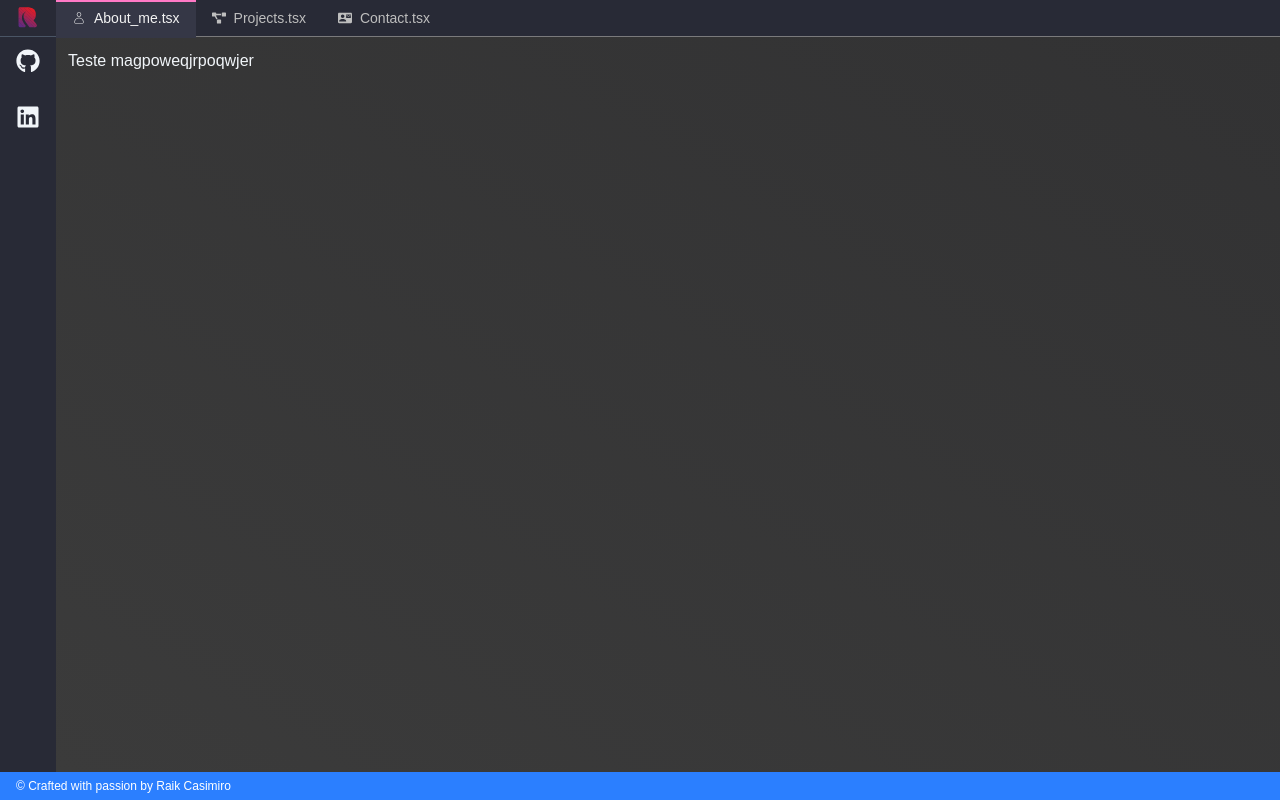
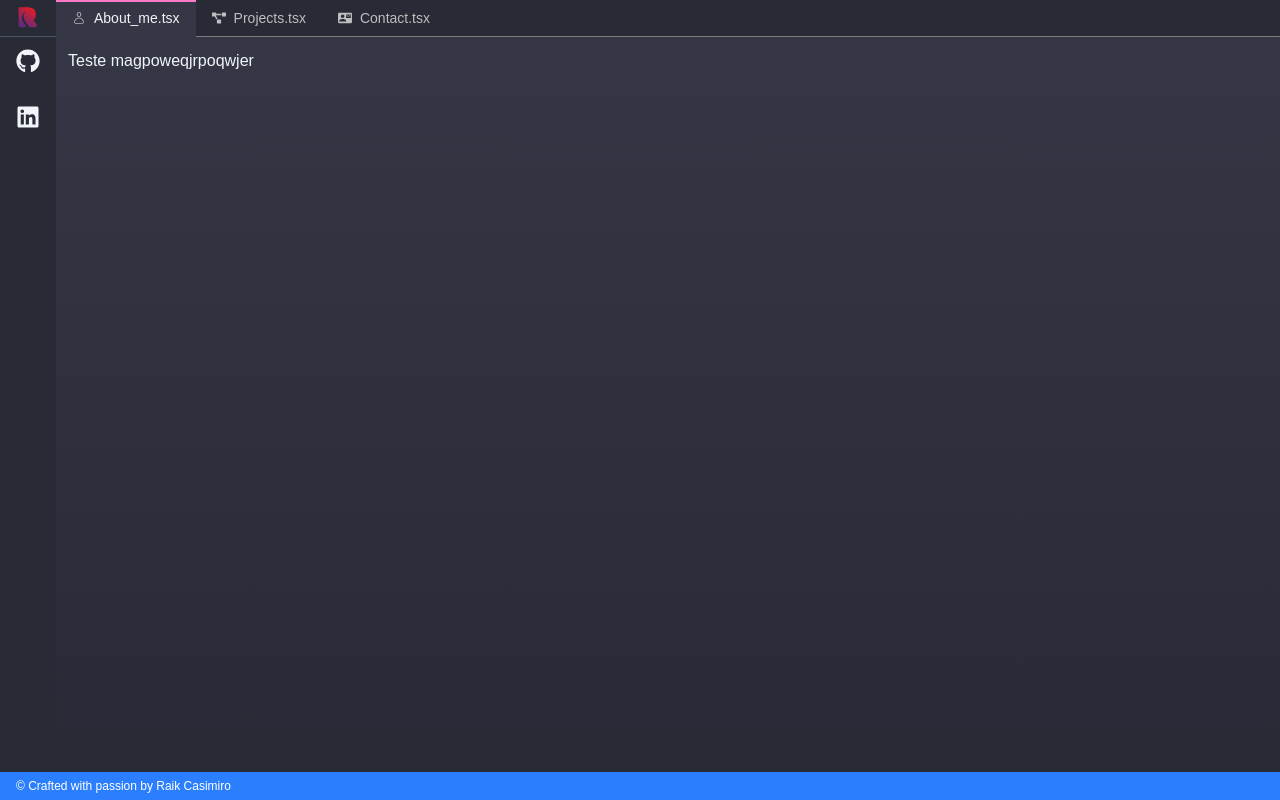
Before and after one commit to raik-casimiro/portfolio, a Next.js app: page / in a window 1280 px wide. Built offline with nearby package versions, Linux system fonts and the light colour scheme.

Commit message:
feat: update layout background gradient for improved styling

```diff
--- a/src/app/(main)/layout.tsx
+++ b/src/app/(main)/layout.tsx
@@ -11,7 +11,7 @@ export default function Layout({ children }: { children: React.ReactNode }) {
           <Header />
           <hr className="border-t border-[#7A7A7C]" />
           {/* Main content */}
-          <div className="flex-1 overflow-auto p-3 bg-gradient-to-bl from-[#323233] to-[#3b3b3b]">
+          <div className="flex-1 overflow-auto p-3 bg-gradient-to-b from-muted to-background z-10">
             {children}
           </div>
         </div>
```
